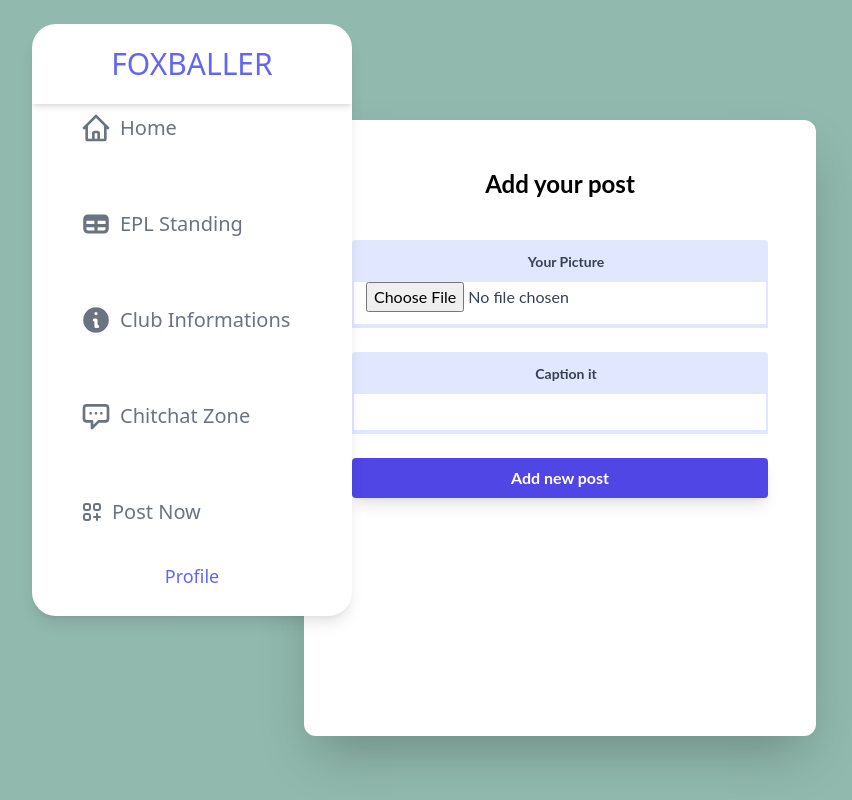
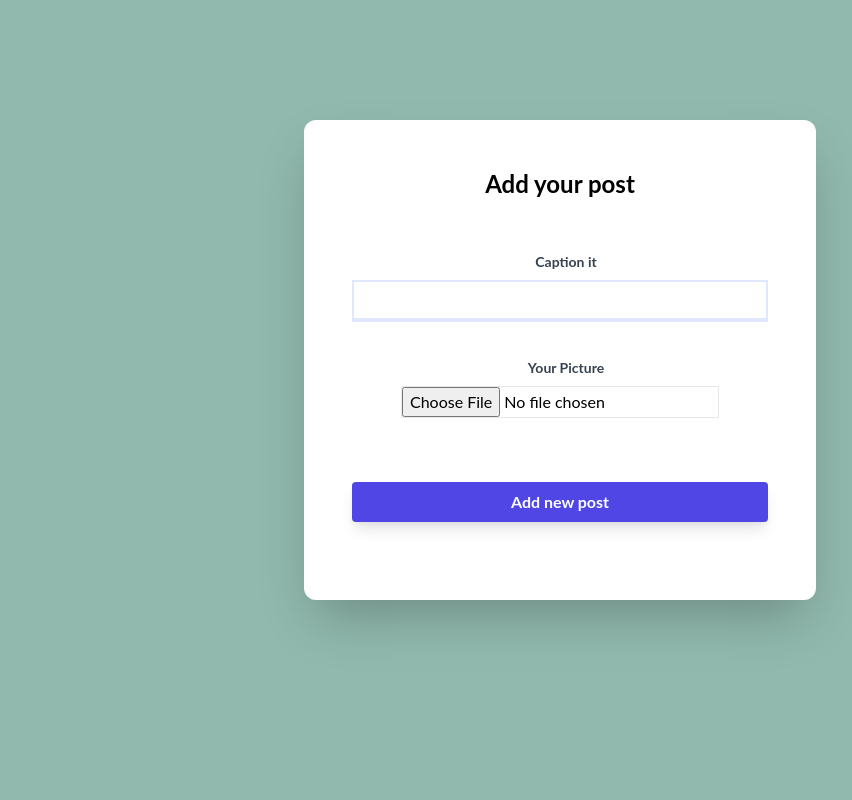
Before and after one commit to rmt-18-rome-fox/p2-iproject-client, a Vue app in the folder foxball/: page /add in a window 1280 px wide. Shown: the whole page, without its empty margins (80-932 px from the left). Built offline with nearby package versions, Linux system fonts and the light colour scheme.

Commit message:
fixing add form

```diff
--- a/foxball/src/App.vue
+++ b/foxball/src/App.vue
@@ -1,6 +1,6 @@
 <template>
   <div id="app" class="bg-green-800 bg-opacity-25">
-    <Sidebar class="pt-6"></Sidebar>
+    <Sidebar class="pt-6" v-if="isLogin === true"></Sidebar>
     <router-view />
   </div>
 </template>
--- a/foxball/src/views/AddPost.vue
+++ b/foxball/src/views/AddPost.vue
@@ -6,7 +6,6 @@
       min-h-screen
       pt-12
       md:pt-20
-      pb-6
       px-2
       md:px-0
       grid grid-cols-1
@@ -27,6 +26,7 @@
         shadow-2xl
         text-center
         w-9/12
+        h-4/6
       "
     >
       <section>
@@ -35,25 +35,7 @@
 
       <section class="mt-10">
         <form class="flex flex-col">
-          <div class="mb-6 pt-3 rounded bg-indigo-100">
-            <label class="block text-gray-700 text-sm font-bold mb-2 ml-3"
-              >Your Picture</label
-            >
-            <input
-              type="file"
-              class="
-                bg-white
-                w-full
-                text-center text-gray-700
-                focus:outline-none
-                border-b-4 border-r-2 border-l-2 border-t-2 border-indigo-100
-                focus:border-blue-400
-                px-3
-                pb-3
-              "
-            />
-          </div>
-          <div class="mb-6 pt-3 rounded bg-indigo-100">
+          <div class="mb-6 pt-3">
             <label class="block text-gray-700 text-sm font-bold mb-2 ml-3"
               >Caption it</label
             >
@@ -71,11 +53,17 @@
               "
             />
           </div>
+          <div class="mb-6 pt-3">
+            <label class="block text-gray-700 text-sm font-bold mb-2 ml-3"
+              >Your Picture</label
+            >
+            <input type="file" class="border" />
+          </div>
 
           <button
             class="
               bg-indigo-600
-              hover:bg-purple-700
+              hover:bg-black
               text-white
               font-bold
               py-2
@@ -84,6 +72,7 @@
               hover:shadow-xl
               transition
               duration-200
+              mt-10
             "
             type="submit"
           >
```
